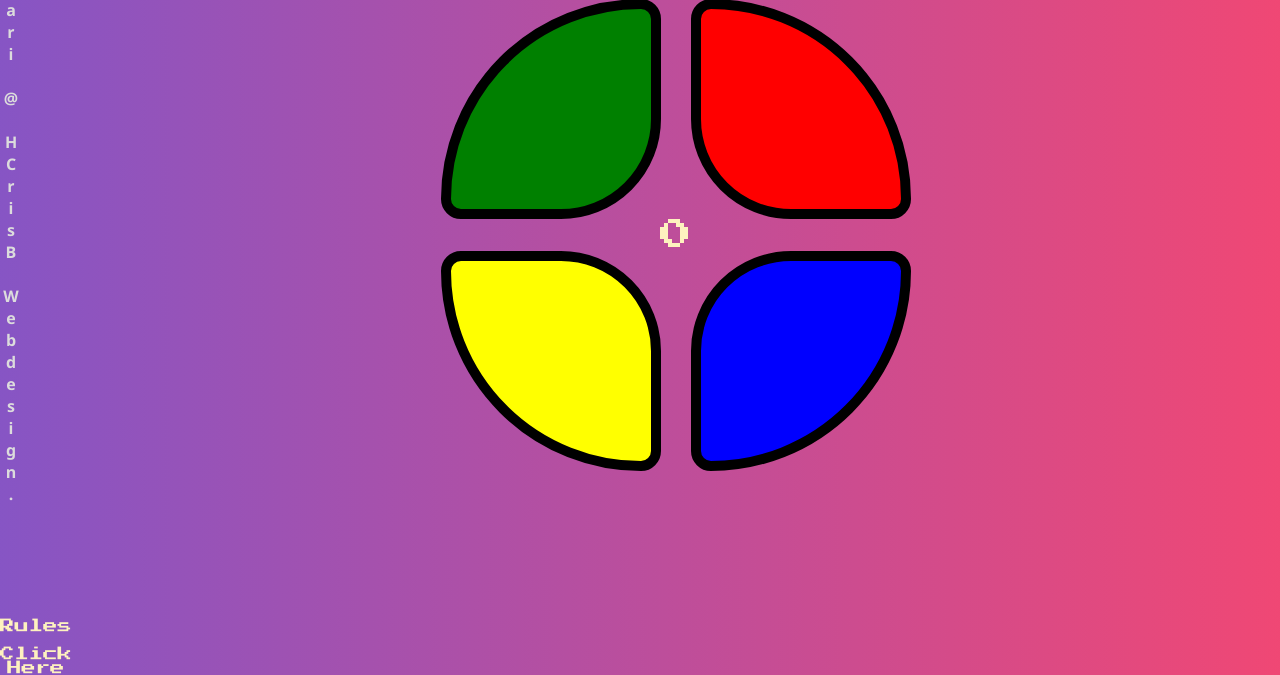
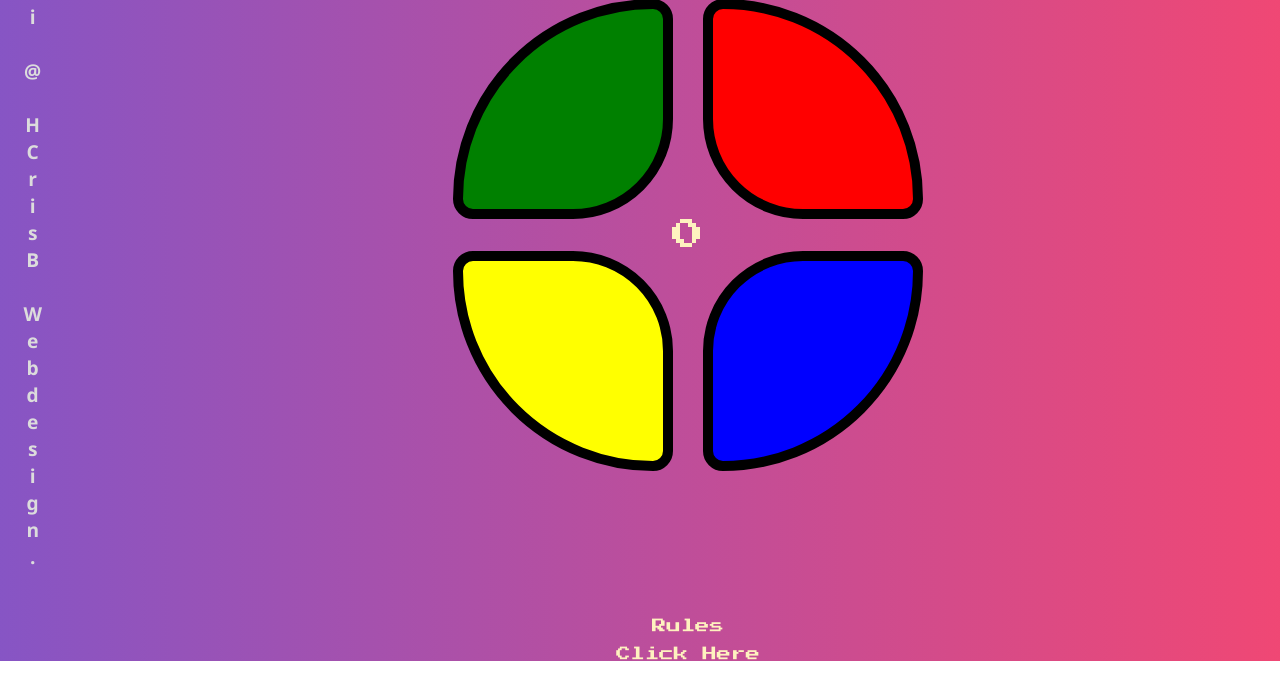
Before and after one commit to hari-cris-b/Simon-Game, a plain HTML site: page index.html in a window 1280 px wide. Shown: the part 181-856 px from the top of the page. Drawn offline with nearby package versions, Linux system fonts and the light colour scheme.

Commit message:
Add files via upload

```diff
--- a/index.html
+++ b/index.html
@@ -30,8 +30,9 @@
     </div>
     <script src="https://ajax.googleapis.com/ajax/libs/jquery/3.7.1/jquery.min.js"></script>
     <script src="./game.js"></script>
+    <footer>
+      <a href="https://en.wikipedia.org/wiki/Simon_(game)#Gameplay">Rules<br/><br/>Click Here</a>
+    </footer>
   </body>
-  <footer>
-    <a href="https://en.wikipedia.org/wiki/Simon_(game)#Gameplay">Rules<br/><br/>Click Here</a>
-  </footer>
+
 </html>
--- a/styles.css
+++ b/styles.css
@@ -135,11 +135,11 @@ p.side{
   font-family:'Segoe UI', Tahoma, Geneva, Verdana, sans-serif, cursive;
   text-align: center;
   color: gainsboro;
-  font-size: 1rem;
+  font-size: 1.2rem;
   font-weight: 700;
   writing-mode: vertical-lr;
   text-orientation: upright;
-  margin: 0;
+  margin-right: 50px;
 }
 
 
@@ -154,6 +154,7 @@ footer{
   font-family: "Press Start 2P", cursive;
   font-size: 0.9rem;
   color: #fef2bf;
+  grid-column: 3 / 2;
 }
 
 a{
```
